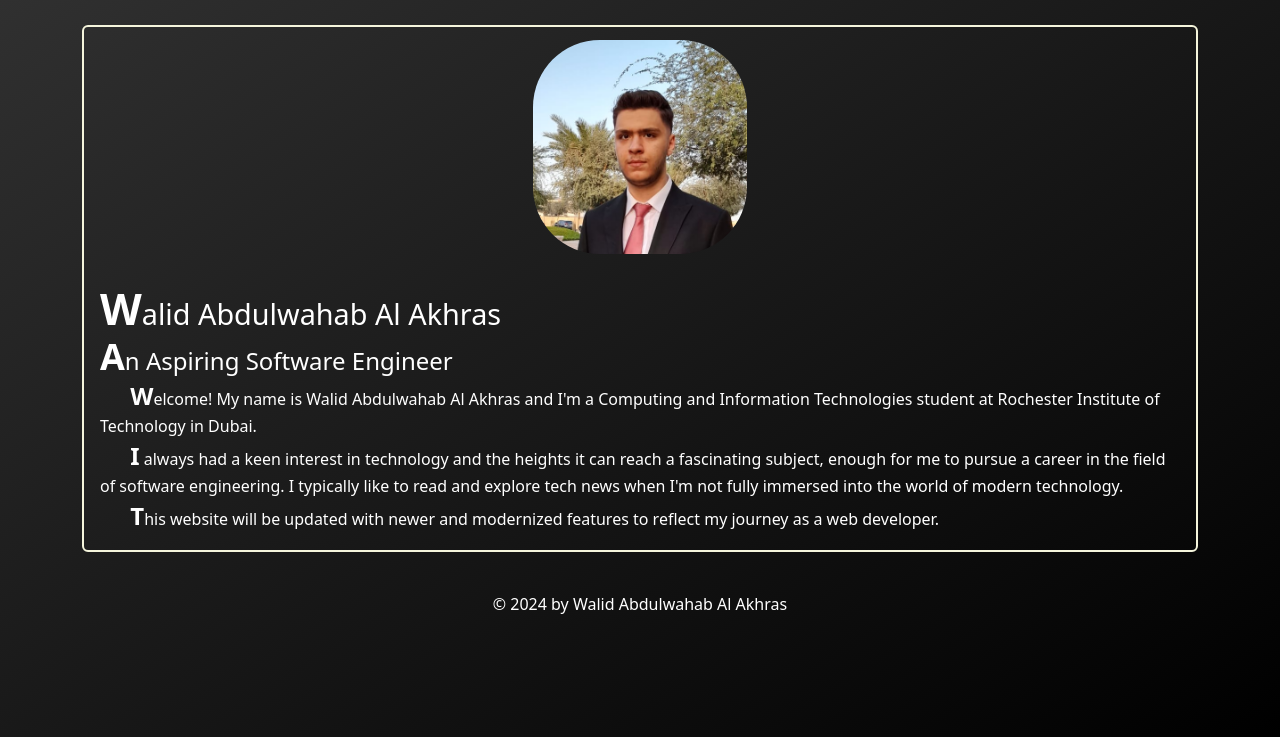
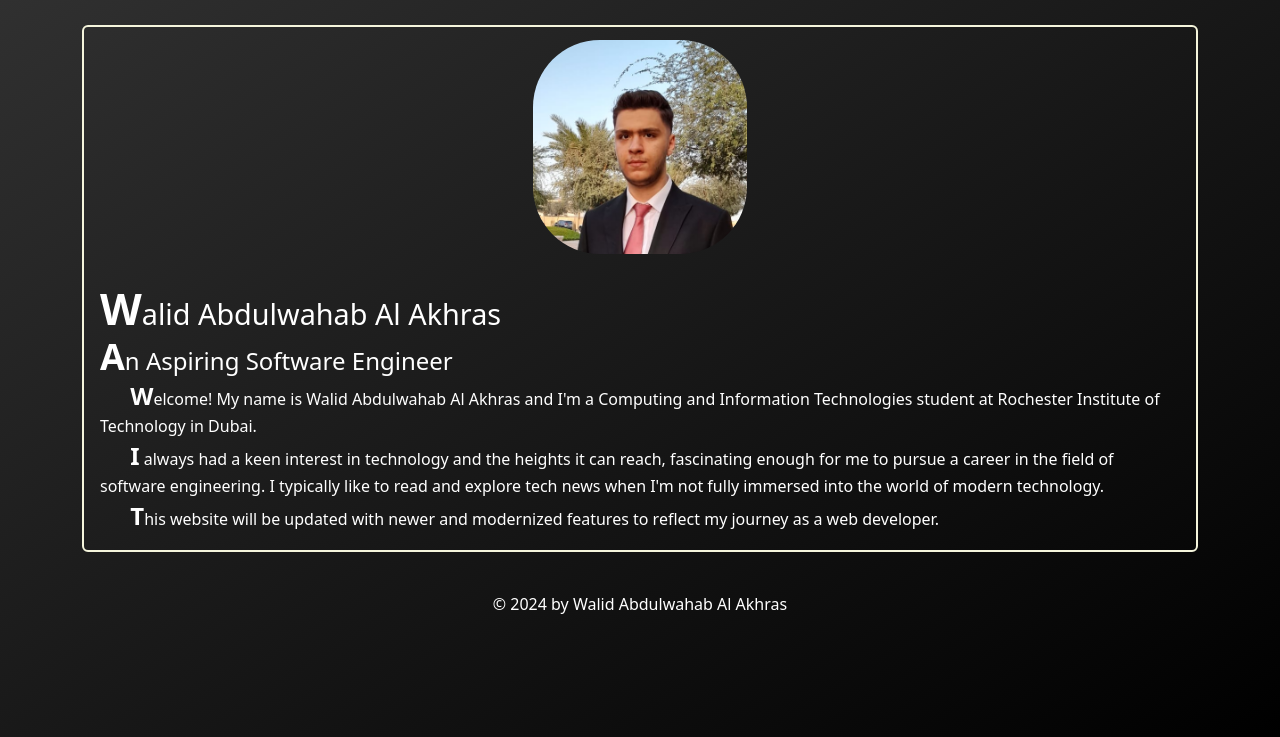
Before and after one commit to walidakhras2226/my_domain, a plain HTML site: page index.html in a window 1280 px wide. Shown: the part 63-800 px from the top of the page. Drawn offline with Linux system fonts and the light colour scheme.

Commit message:
Fix 1.3
Further slight modification to the presented information.

```diff
--- a/index.html
+++ b/index.html
@@ -42,7 +42,7 @@
                         <h5 class="card-title content-text">Walid Abdulwahab Al Akhras</h5>
                         <h6 class="card-title content-text">An Aspiring Software Engineer</h6>
                         <p class="card-text content-text">&emsp; Welcome! My name is Walid Abdulwahab Al Akhras and I'm a Computing and Information Technologies student at Rochester Institute of Technology in Dubai.</p>
-                        <p class="card-text content-text">&emsp; I always had a keen interest in technology and the heights it can reach a fascinating subject, enough for me to pursue a career in the field of software engineering. I typically like to read and explore tech news when I'm not fully immersed into the world of modern technology.</p>
+                        <p class="card-text content-text">&emsp; I always had a keen interest in technology and the heights it can reach, fascinating enough for me to pursue a career in the field of software engineering. I typically like to read and explore tech news when I'm not fully immersed into the world of modern technology.</p>
                         <p class="card-text content-text">&emsp; This website will be updated with newer and modernized features to reflect my journey as a web developer.</p>
                     </div>
                 </div>
```
